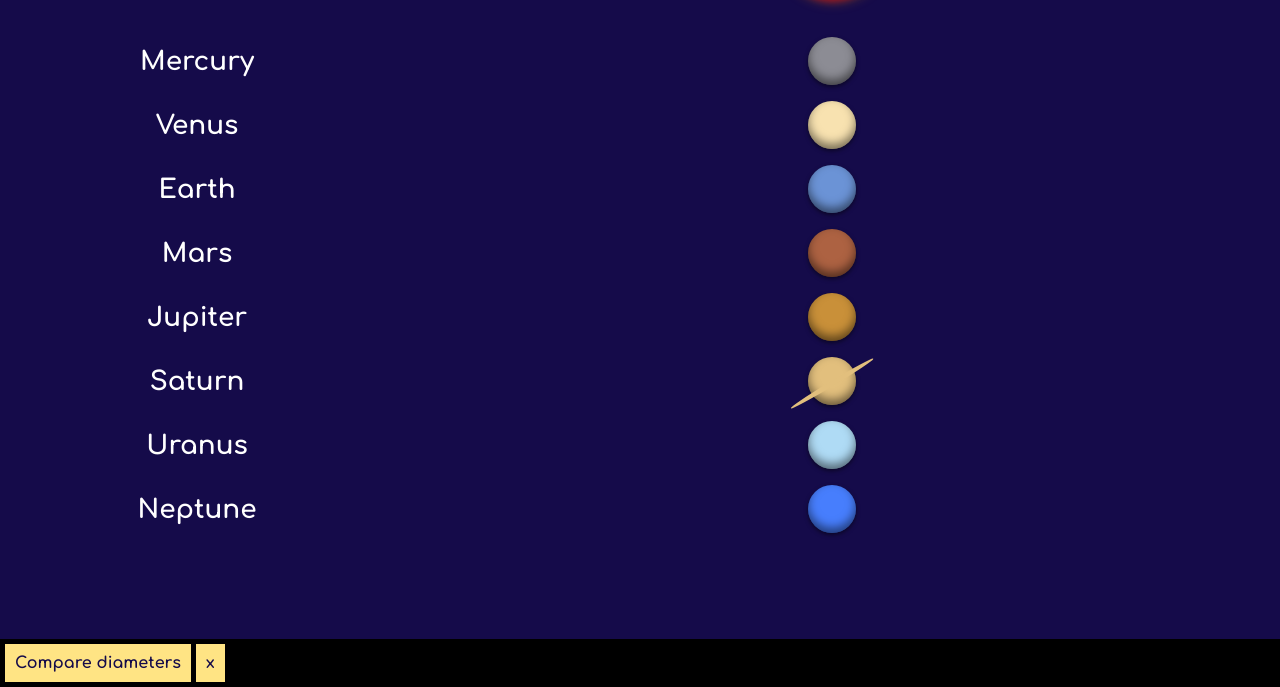
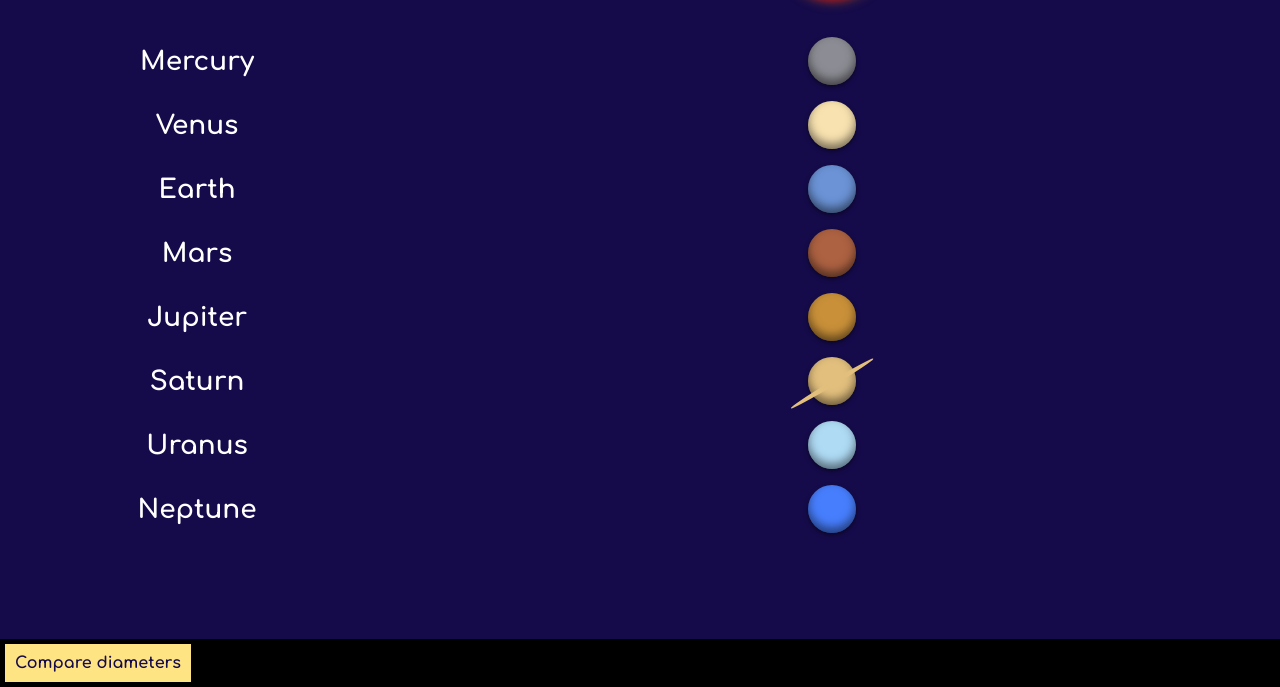
Before and after one commit to yousta81/yousta, a plain HTML site: page solar-system/index.html in a window 1280 px wide. Shown: the part 113-800 px from the top of the page. Drawn offline with Linux system fonts and the light colour scheme.

Commit message:
Update index.html

```diff
--- a/solar-system/index.html
+++ b/solar-system/index.html
@@ -23,12 +23,7 @@
       aria-controls="panel-1"
       id="trueSize"
       tabindex="0">Compare diameters</button></li>
-    <li><button
-      role="tab"
-      aria-selected="false"
-      aria-controls="panel-2"
-      id="trueDist"
-      tabindex="-1">x</button></li>
+
 
   </ul>
 </nav>
```
